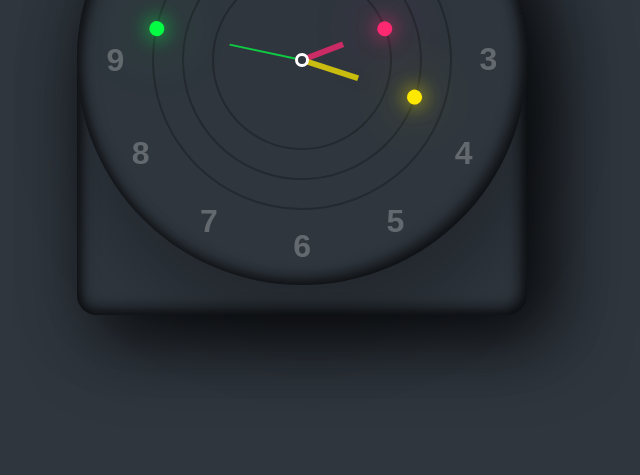
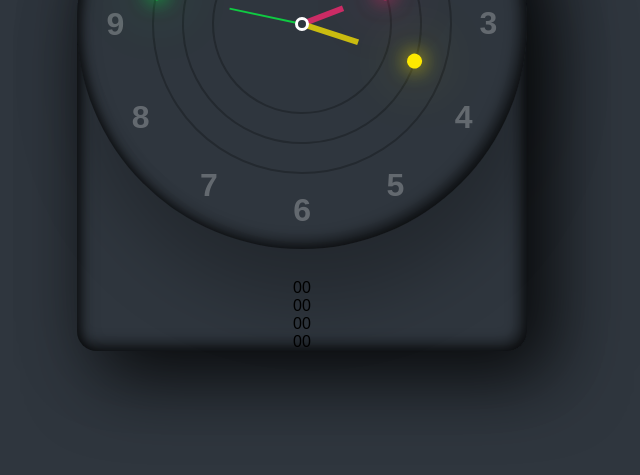
Before and after one commit to annmaryvinod/Clock, a plain HTML site: page index.html in a window 1280 px wide. Shown: the part 325-800 px from the top of the page, without its empty margins (338-978 px from the left). Drawn offline with Linux system fonts and the light colour scheme.

Commit message:
digital clock basics

```diff
--- a/index.html
+++ b/index.html
@@ -34,6 +34,19 @@
             <span style="--i:12;"><b>12</b></span>
 
         </div>
+
+
+        <!-- Digital Clock -->
+
+        <div id="time">
+            <div id="hour">00</div>
+            <div id="minutes">00</div>
+            <div id="seconds">00</div>
+            <div id="ampm">00</div>
+
+
+
+        </div>
     </div>
 
 
--- a/style.css
+++ b/style.css
@@ -33,6 +33,7 @@ body {
     display: flex;
     justify-content: center;
     align-items: center;
+    flex-direction: column;
 }
 
 .clock {
```
